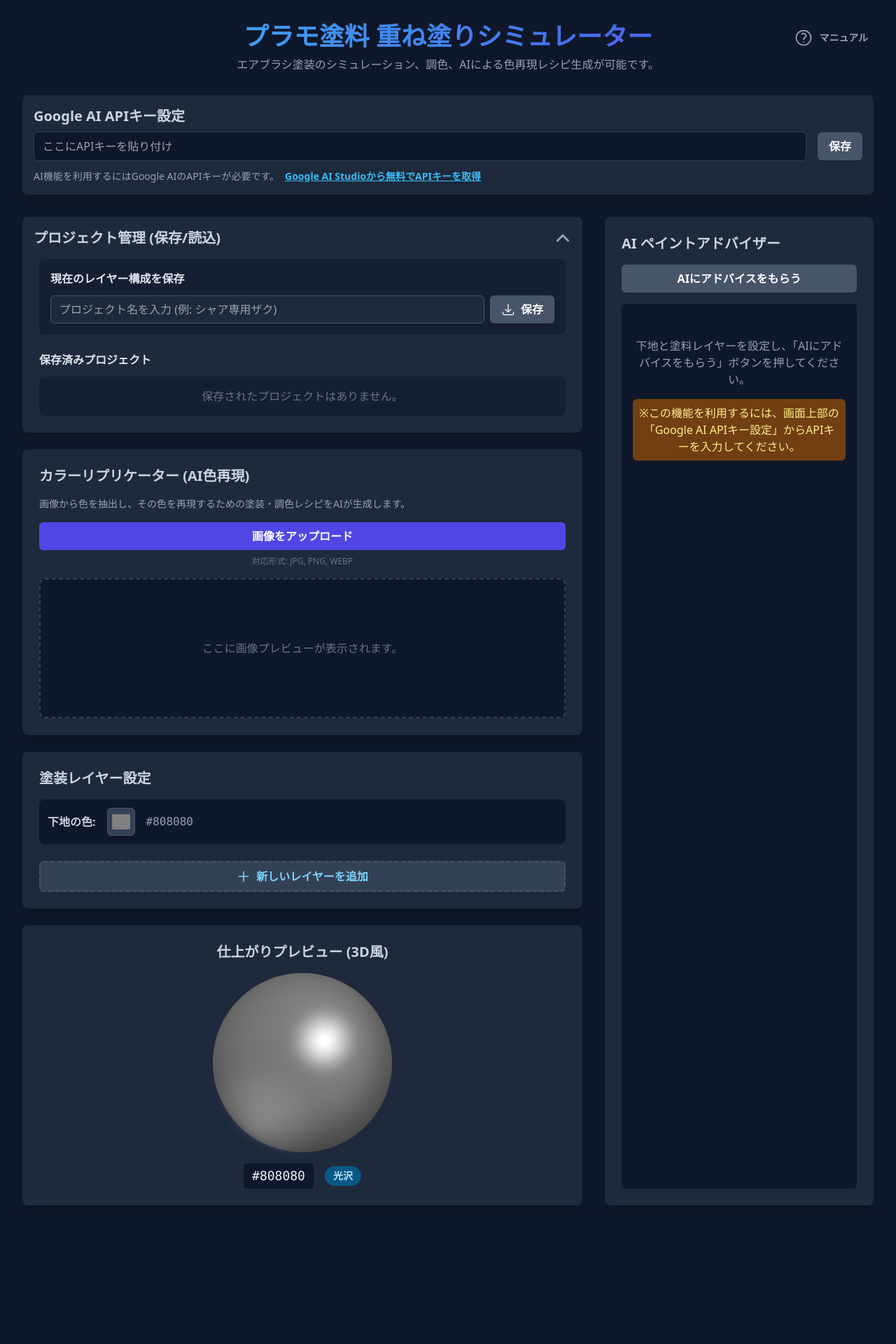
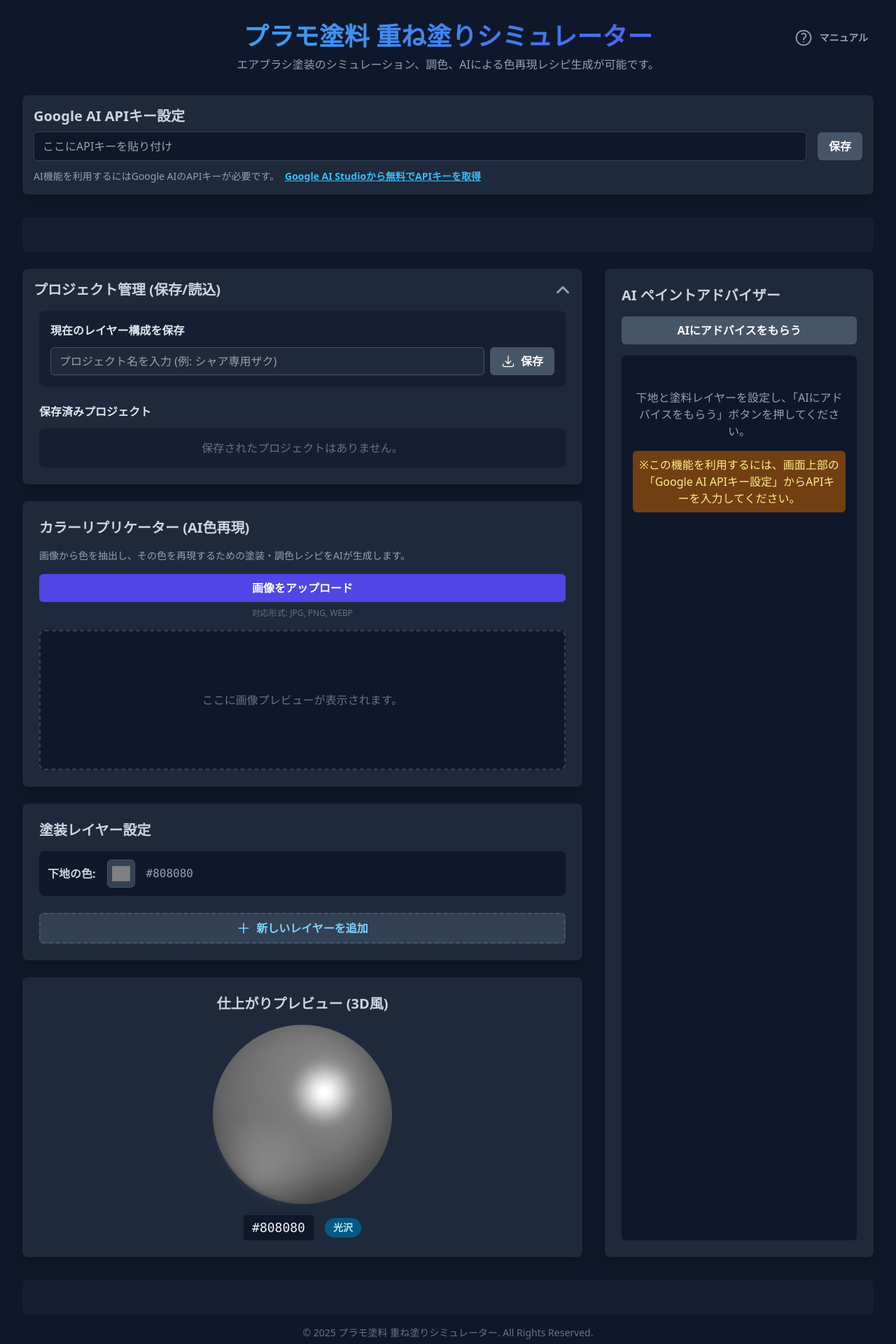
Before and after one commit to masanoni/plamo-paint-layering-simulator, a React (Vite) app: page / in a window 1280 px wide. Shown: the top 1920 px of the page at 70% size. Before the commit the page ends 1754 px from the top, so only its background shows below. Built offline with nearby package versions, Linux system fonts and the light colour scheme.

Commit message:
Add files via upload

```diff
--- a/App.tsx
+++ b/App.tsx
@@ -1,4 +1,3 @@
-
 import React, { useState, useCallback, useMemo, useRef, useEffect } from 'react';
 import { Brand, PaintLayer, PaintType, MixedPaintInfo, ParsedRecipe, ParsedLayer, Paint, PaintSystem, SavedProject } from './types';
 import LayerItem from './components/LayerItem';
@@ -14,6 +13,7 @@ import ProjectManager from './components/ProjectManager';
 import { allPaints as defaultPaints } from './paints/index';
 import UserManualModal from './components/UserManualModal';
 import QuestionMarkCircleIcon from './components/icons/QuestionMarkCircleIcon';
+import AdUnit from './components/AdUnit';
 
 const PAINTS_STORAGE_KEY = 'plamo_paint_simulator_paints';
 const API_KEY_STORAGE_KEY = 'plamo_paint_simulator_api_key';
@@ -399,6 +399,10 @@ const App: React.FC = () => {
 
         <ApiKeyManager initialKey={apiKey} onSave={handleSaveApiKey} />
 
+        <div className="my-6">
+          <AdUnit adId="4148e069f07873a3aa7b034b7203392d" />
+        </div>
+
         <main className="grid grid-cols-1 lg:grid-cols-3 gap-8">
           <div className="lg:col-span-2 flex flex-col gap-6">
 
@@ -455,6 +459,11 @@ const App: React.FC = () => {
             <AdvicePanel layers={layers} baseColor={baseColor} paints={paints} apiKey={apiKey} />
           </div>
         </main>
+
+        <footer className="mt-8">
+            <AdUnit adId="ced0be8cfd0ef999653360952f953d9a" />
+            <p className="text-center text-slate-500 text-sm mt-4">&copy; {new Date().getFullYear()} プラモ塗料 重ね塗りシミュレーター. All Rights Reserved.</p>
+        </footer>
       </div>
       <ColorMixerModal
         isOpen={mixerState.isOpen}
--- /dev/null
+++ b/components/AdUnit.tsx
@@ -0,0 +1,41 @@
+import React, { useEffect, useRef } from 'react';
+
+interface AdUnitProps {
+  adId: string;
+}
+
+const AdUnit: React.FC<AdUnitProps> = ({ adId }) => {
+  const adContainerRef = useRef<HTMLDivElement>(null);
+
+  useEffect(() => {
+    const adContainer = adContainerRef.current;
+    if (!adContainer) return;
+
+    // Clear previous ad scripts if any, to handle React's re-renders.
+    adContainer.innerHTML = '';
+
+    const script = document.createElement('script');
+    script.src = `https://adm.shinobi.jp/s/${adId}`;
+    script.async = true;
+
+    // Using a timeout to ensure the shinobi ad library has loaded from index.html
+    // This is a common pattern for third-party scripts that have a global loader.
+    const timer = setTimeout(() => {
+        if (adContainerRef.current) {
+             adContainerRef.current.appendChild(script);
+        }
+    }, 100);
+
+    return () => {
+      clearTimeout(timer);
+      // Check if the container still exists before trying to clear it
+      if (adContainer) {
+        adContainer.innerHTML = '';
+      }
+    };
+  }, [adId]); // Re-run effect if adId changes
+
+  return <div ref={adContainerRef} className="my-4 min-h-[50px] flex justify-center items-center bg-slate-800/50 rounded-lg"></div>;
+};
+
+export default AdUnit;
--- a/index.html
+++ b/index.html
@@ -25,11 +25,5 @@
   <body class="bg-slate-900 text-slate-100">
     <div id="root"></div>
     <script type="module" src="/index.tsx"></script>
-    <!-- admax -->
-    <script src="https://adm.shinobi.jp/s/4148e069f07873a3aa7b034b7203392d"></script>
-    <!-- admax -->
-    <!-- admax -->
-    <script src="https://adm.shinobi.jp/s/ced0be8cfd0ef999653360952f953d9a"></script>
-    <!-- admax -->
   </body>
 </html>
```
